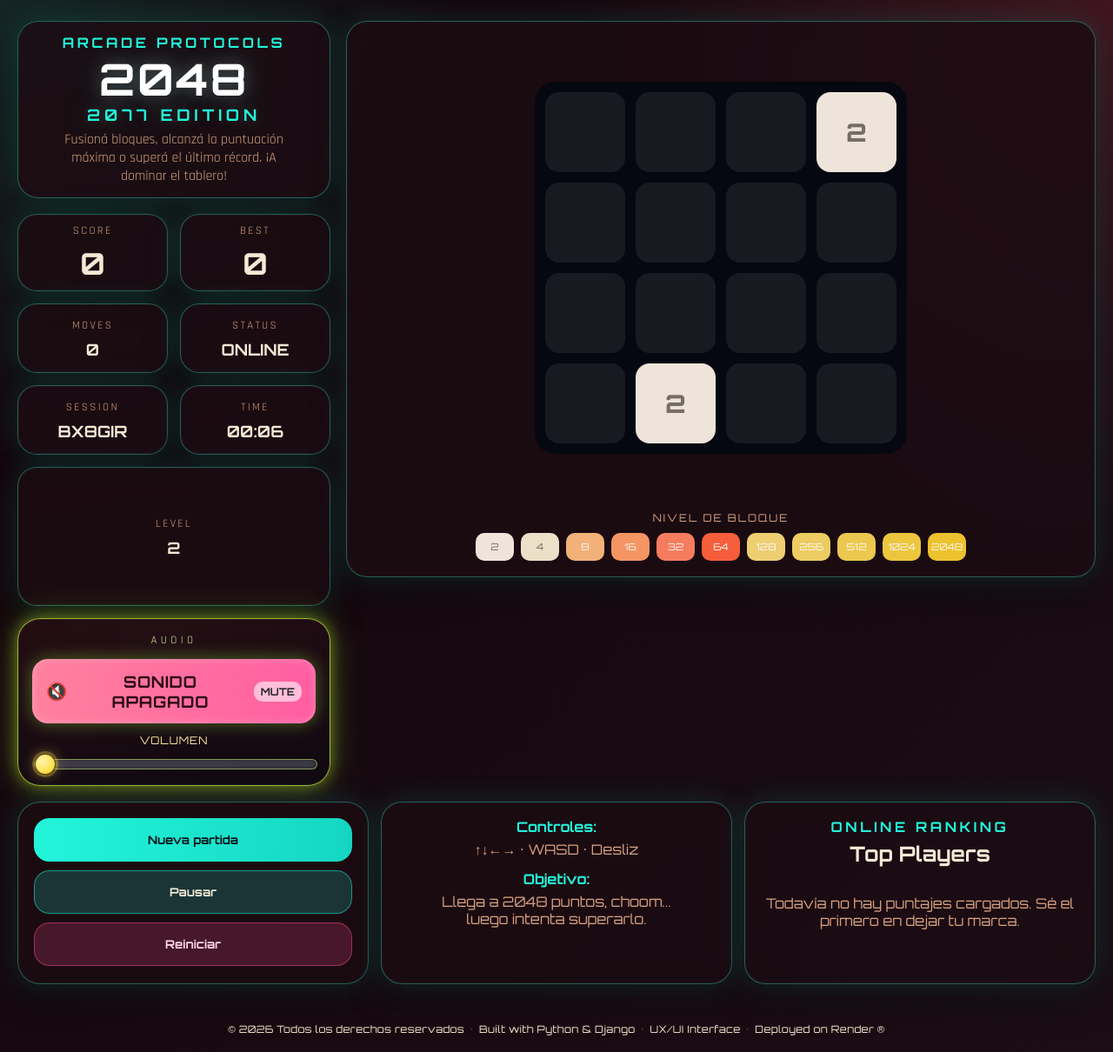
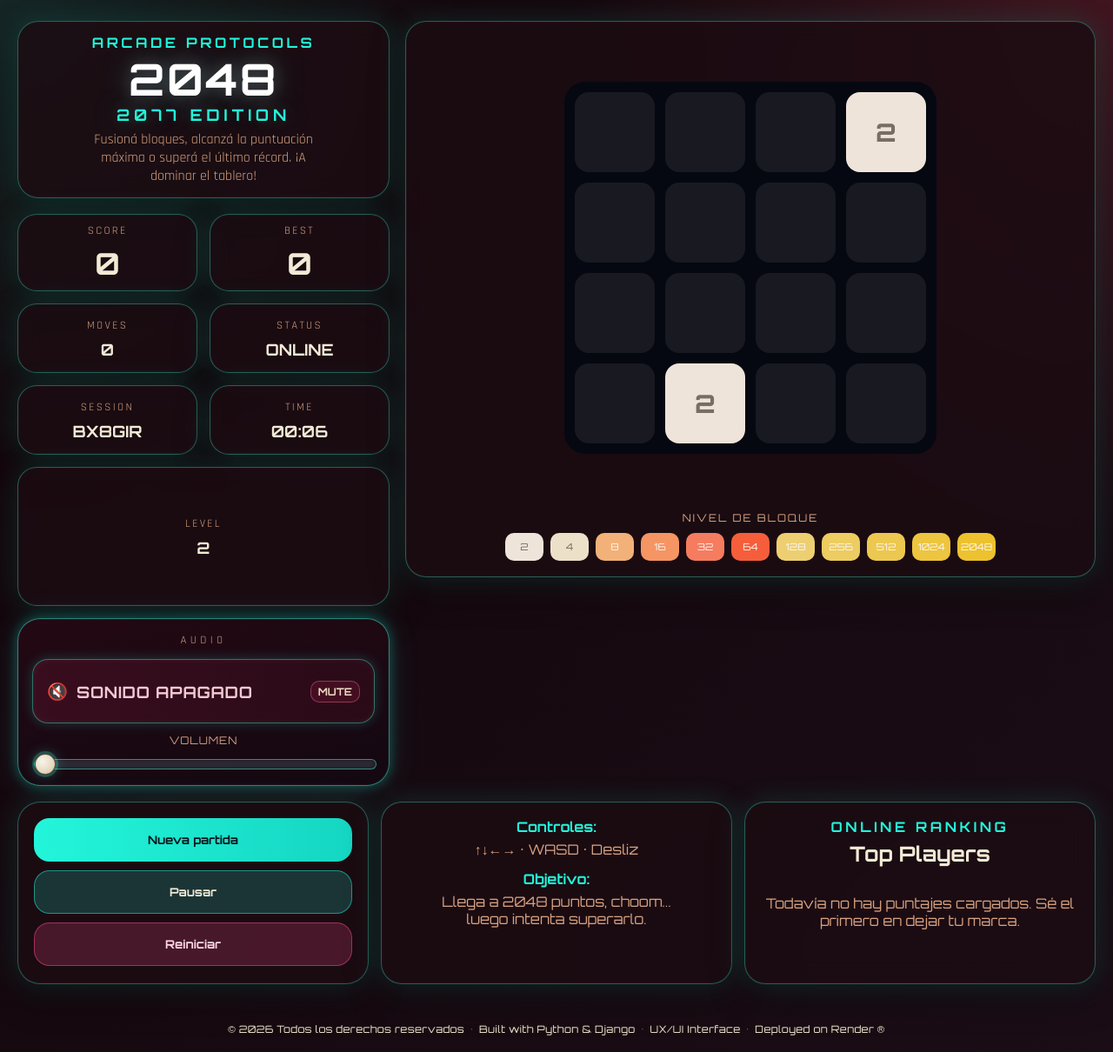
Before and after one commit to lu-developer476/2048, a Django app: page / in a window 1280 px wide. Shown: the whole page at 87% size. Run offline with Django 5.2, Linux system fonts and the light colour scheme; data that the repository does not hold is empty.

Commit message:
Adjust the width of the left panel and tweak the sound panel theme (#3)

```diff
--- a/core/static/core/css/styles.css
+++ b/core/static/core/css/styles.css
@@ -12,6 +12,7 @@
   --board-bg: rgba(4, 8, 18, 0.92);
   --cell-size: min(18vw, 92px);
   --gap: 12px;
+  --board-side: calc((var(--cell-size) * 4) + (var(--gap) * 5));
 }
 
 * {
@@ -57,7 +58,7 @@ body {
   width: min(1380px, calc(100% - 40px));
   margin: 24px auto 14px;
   display: grid;
-  grid-template-columns: minmax(300px, 360px) minmax(0, 1fr);
+  grid-template-columns: minmax(300px, var(--board-side)) minmax(0, 1fr);
   grid-template-areas:
     "left main"
     "bottom bottom";
@@ -182,20 +183,18 @@ body {
   gap: 12px;
   padding: 16px;
   border-radius: 26px;
-  background:
-    linear-gradient(170deg, rgba(37, 14, 20, 0.94), rgba(16, 9, 18, 0.95)),
-    radial-gradient(circle at top center, rgba(255, 240, 94, 0.18), transparent 58%);
-  border: 1px solid rgba(211, 255, 63, 0.7);
+  background: linear-gradient(170deg, rgba(36, 9, 20, 0.94), rgba(20, 8, 18, 0.97));
+  border: 1px solid rgba(56, 255, 214, 0.5);
   box-shadow:
-    0 0 18px rgba(205, 255, 44, 0.45),
-    0 0 44px rgba(154, 255, 61, 0.22),
+    0 0 14px rgba(28, 245, 221, 0.3),
+    0 0 36px rgba(28, 245, 221, 0.14),
     inset 0 0 0 1px rgba(255, 255, 255, 0.03);
 }
 
 .sound-card .stat-label {
   margin-bottom: 2px;
   text-align: center;
-  color: rgba(218, 247, 155, 0.95);
+  color: #ce9c81;
   letter-spacing: 0.34em;
 }
 
@@ -212,12 +211,13 @@ body {
   font-family: 'Orbitron', sans-serif;
   font-size: 0.95rem;
   font-weight: 700;
-  color: #101725;
+  color: #efe7d7;
   cursor: pointer;
-  background: linear-gradient(90deg, #c8ff62, #9dff4f);
+  background: linear-gradient(95deg, rgba(33, 10, 24, 0.95), rgba(23, 9, 19, 0.95));
+  border: 1px solid rgba(56, 255, 214, 0.42);
   box-shadow:
-    0 0 20px rgba(167, 255, 66, 0.38),
-    inset 0 0 10px rgba(255, 255, 255, 0.28);
+    0 0 14px rgba(33, 244, 217, 0.22),
+    inset 0 0 8px rgba(255, 255, 255, 0.05);
 }
 
 .sound-toggle-icon {
@@ -236,23 +236,25 @@ body {
   padding: 4px 8px;
   border-radius: 10px;
   font-size: 0.75rem;
-  color: rgba(7, 14, 16, 0.85);
-  background: rgba(245, 255, 193, 0.72);
+  color: #ead8c3;
+  background: rgba(32, 12, 24, 0.82);
+  border: 1px solid rgba(56, 255, 214, 0.34);
 }
 
 .sound-toggle.is-muted {
-  background: linear-gradient(90deg, #ff819e, #ff5ea2);
-  color: #2d0717;
+  background: linear-gradient(95deg, rgba(59, 14, 31, 0.94), rgba(43, 11, 23, 0.94));
+  color: #f3c9d5;
 }
 
 .sound-toggle.is-muted .sound-level {
-  background: rgba(255, 222, 236, 0.75);
+  background: rgba(73, 16, 35, 0.86);
+  border-color: rgba(255, 109, 163, 0.42);
 }
 
 .sound-volume-label {
   text-align: center;
   font-family: 'Orbitron', sans-serif;
-  color: #ffe89f;
+  color: #ce9c81;
   letter-spacing: 0.08em;
   font-size: 0.76rem;
   text-transform: uppercase;
@@ -265,8 +267,8 @@ body {
   appearance: none;
   height: 12px;
   border-radius: 999px;
-  background: linear-gradient(90deg, #ffd95e var(--sound-progress, 70%), rgba(185, 203, 224, 0.28) var(--sound-progress, 70%));
-  border: 1px solid rgba(217, 255, 109, 0.45);
+  background: linear-gradient(90deg, rgba(56, 255, 214, 0.7) var(--sound-progress, 70%), rgba(123, 153, 170, 0.25) var(--sound-progress, 70%));
+  border: 1px solid rgba(56, 255, 214, 0.45);
   box-shadow: inset 0 0 6px rgba(0, 0, 0, 0.5);
 }
 
@@ -276,22 +278,22 @@ body {
   width: 24px;
   height: 24px;
   border-radius: 50%;
-  background: radial-gradient(circle at 35% 35%, #fff6b5, #ffe14f 62%, #f8c80f 100%);
-  border: 1px solid rgba(36, 24, 4, 0.7);
+  background: radial-gradient(circle at 35% 35%, #f8f4ea, #e4d7bf 62%, #c9b38f 100%);
+  border: 1px solid rgba(49, 34, 18, 0.72);
   box-shadow:
-    0 0 0 3px rgba(255, 214, 70, 0.28),
-    0 0 16px rgba(255, 218, 90, 0.52);
+    0 0 0 3px rgba(56, 255, 214, 0.22),
+    0 0 16px rgba(56, 255, 214, 0.35);
 }
 
 .sound-slider::-moz-range-thumb {
   width: 24px;
   height: 24px;
   border-radius: 50%;
-  border: 1px solid rgba(36, 24, 4, 0.7);
-  background: radial-gradient(circle at 35% 35%, #fff6b5, #ffe14f 62%, #f8c80f 100%);
+  border: 1px solid rgba(49, 34, 18, 0.72);
+  background: radial-gradient(circle at 35% 35%, #f8f4ea, #e4d7bf 62%, #c9b38f 100%);
   box-shadow:
-    0 0 0 3px rgba(255, 214, 70, 0.28),
-    0 0 16px rgba(255, 218, 90, 0.52);
+    0 0 0 3px rgba(56, 255, 214, 0.22),
+    0 0 16px rgba(56, 255, 214, 0.35);
 }
 
 /* ARENA */
@@ -316,7 +318,7 @@ body {
 }
 
 .board {
-  width: min(100%, calc((var(--cell-size) * 4) + (var(--gap) * 5)));
+  width: min(100%, var(--board-side));
   aspect-ratio: 1;
   position: relative;
   background: var(--board-bg);
@@ -654,7 +656,7 @@ body {
 @media (min-width:1025px) and (max-width:1440px){
 
   .game-shell{
-    grid-template-columns:minmax(300px,360px) minmax(0,1fr);
+    grid-template-columns:minmax(300px,var(--board-side)) minmax(0,1fr);
   }
 
 }
```
